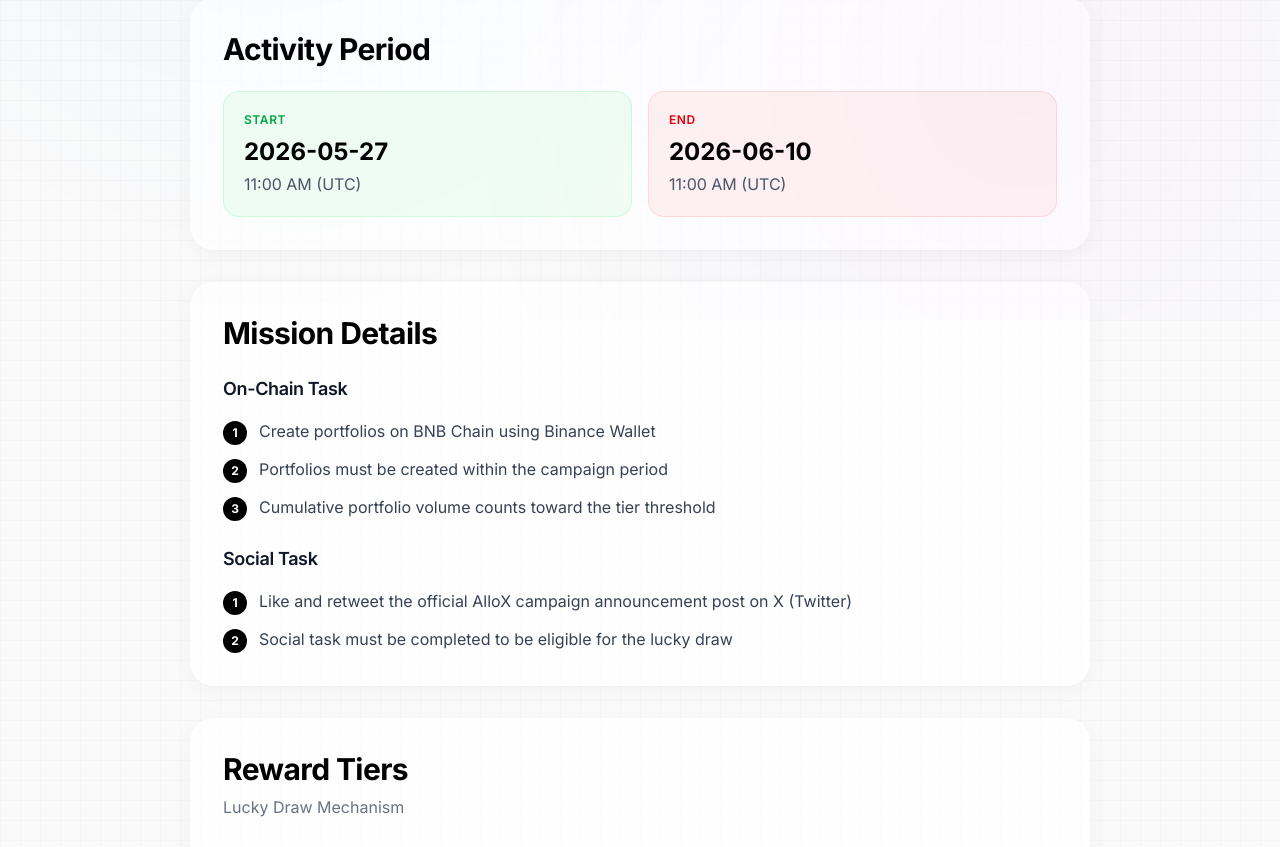
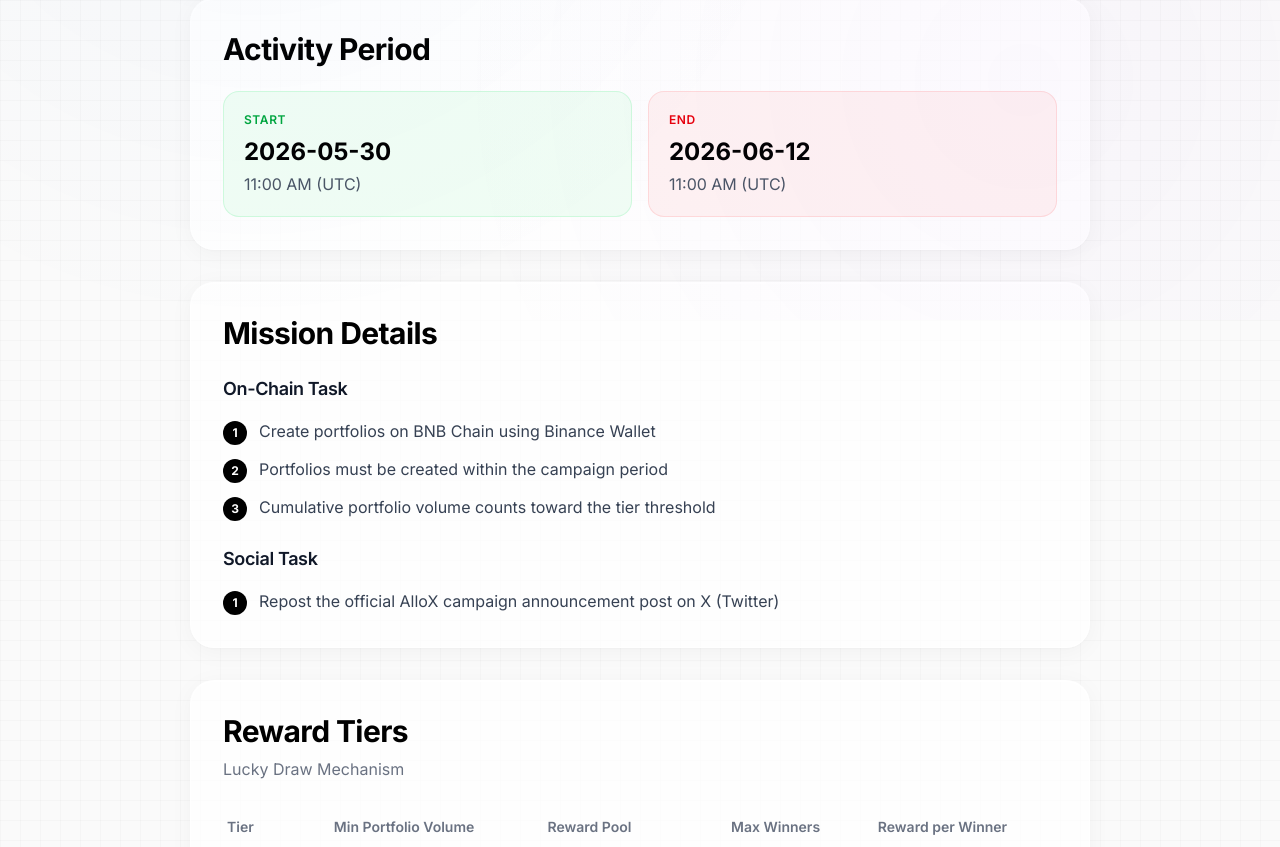
Before and after one commit to AlloX-ai/AlloX, a React (Vite) app: page /binancewallet-campaign-rules in a window 1280 px wide. Shown: the part 480-1327 px from the top of the page. Built offline with nearby package versions, Linux system fonts and the light colour scheme.

Commit message:
Added last changes to campaign rules

```diff
--- a/src/pages/CampaignRulesPage.tsx
+++ b/src/pages/CampaignRulesPage.tsx
@@ -44,15 +44,15 @@
 const faqs = [
   {
     q: "What is the campaign prize?",
-    a: "A total of 10,000,000 ALLOX tokens (worth approximately $300,000 USD) will be distributed across four reward tiers, with up to 2,500,000 ALLOX ($75,000) available per tier.",
+    a: "10,000,000 ALLOX tokens (approximately $300,000 USD) distributed across five tiers.",
   },
   {
     q: "How do the tiers work?",
-    a: "There are four independent tiers based on cumulative swap volume: $100, $500, $1,000, and $5,000. Each tier has its own reward pool and a cap of 5,000 winners.",
+    a: "There are five independent tiers based on cumulative swap volume: $25, $100, $500, $1,000, and $5,000. Each tier has its own reward pool and a cap of 2000 - 3000 winners.",
   },
   {
     q: "How much will I earn per tier?",
-    a: "Each qualifying winner receives 500 ALLOX per tier.",
+    a: "You can receive between 500 - 1,250 ALLOX tokens per tier if you qualify for the lucky draw. The exact amount depends on the tier you qualify for, with higher tiers offering larger rewards.",
   },
   {
     q: "Does my portfolio volume need to happen in a single transaction?",
@@ -64,7 +64,7 @@
   },
   {
     q: "Is there a limit on the number of winners?",
-    a: "Yes. Each tier is capped at 5,000 winners and closes on a first-come, first-served basis once full. Act early to secure your spot.",
+    a: "Yes. Each tier has a different maximum number of winners, ranging from 2,000 to 3,000 users per tier. Winners are selected through a lucky draw mechanism at the end of the campaign period.",
   },
   {
     q: "Can I participate with multiple wallets?",
@@ -80,7 +80,7 @@
   },
   {
     q: "How are winners determined?",
-    a: "Winners are selected through a lucky draw mechanism. All users who complete the required swap volume for a tier AND complete the social task will be entered into a random draw. Up to 5,000 winners will be selected per tier at the end of the campaign period.",
+    a: "Eligible users who complete required tier volume enter a random lucky draw mechanism via BNB Chain hashed value.",
   },
   {
     q: "How do I create a portfolio using AlloX and Binance Wallet?",
@@ -206,7 +206,7 @@
                     Start
                   </div>
                   <div className="text-2xl font-bold text-black">
-                    2026-05-27
+                    2026-05-30
                   </div>
                   <div className="text-gray-600 mt-1">11:00 AM (UTC)</div>
                 </div>
@@ -215,7 +215,7 @@
                     End
                   </div>
                   <div className="text-2xl font-bold text-black">
-                    2026-06-10
+                    2026-06-12
                   </div>
                   <div className="text-gray-600 mt-1">11:00 AM (UTC)</div>
                 </div>
@@ -258,16 +258,10 @@
                   <div className="w-6 h-6 bg-black rounded-full flex items-center justify-center flex-shrink-0 mt-0.5">
                     <span className="text-white text-xs font-bold">1</span>
                   </div>
-                  Like and retweet the official AlloX campaign announcement post
+                  Repost the official AlloX campaign announcement post
                   on X (Twitter)
                 </li>
-                <li className="flex items-start gap-3">
-                  <div className="w-6 h-6 bg-black rounded-full flex items-center justify-center flex-shrink-0 mt-0.5">
-                    <span className="text-white text-xs font-bold">2</span>
-                  </div>
-                  Social task must be completed to be eligible for the lucky
-                  draw
-                </li>
+
               </ul>
             </section>
 
```
